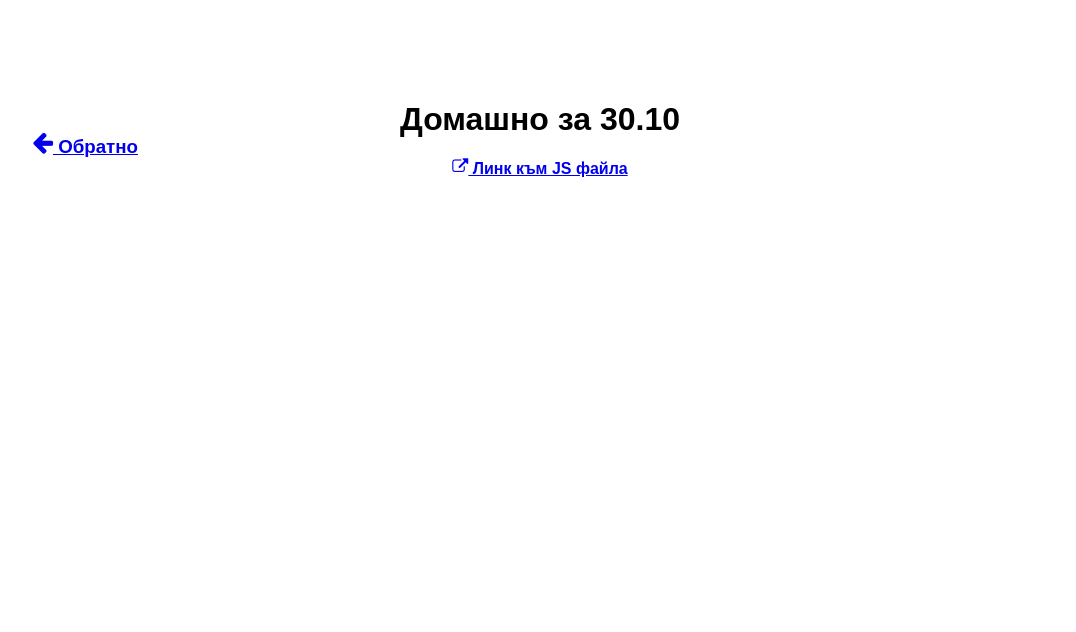
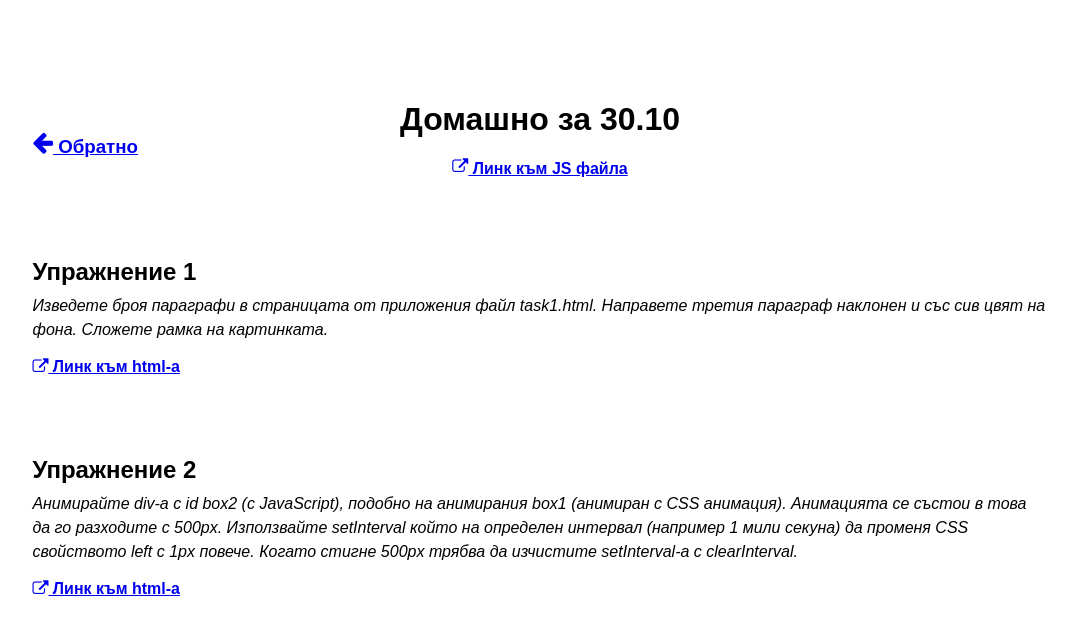
Before and after one commit to 7re3k0/Max_Plus_JavaScript_course, a plain HTML site: page 30_10_HW/index.html in a window 1280 px wide. Shown: the whole page, without its empty margins (100-1176 px from the left). Drawn offline with nearby package versions, Linux system fonts and the light colour scheme; a small style sheet from the web is missing.

Commit message:
Links to task 1 and task 2

```diff
--- a/30_10_HW/index.html
+++ b/30_10_HW/index.html
@@ -29,6 +29,20 @@
       <h1>Домашно за 30.10</h1>
       <h4><a href="https://github.com/7re3k0/Max_Plus_JavaScript_course/blob/master/30_10_HW/function.js" target="_blank"><i class="fa fa-external-link" aria-hidden="true"></i> Линк към JS файла</a></h4>
     </header>
+    <section>
+      <h2>Упражнение 1</h2>
+      <blockquote>
+        <p>Изведете броя параграфи в страницата от приложения файл task1.html. Направете третия параграф наклонен и със сив цвят на фона. Сложете рамка на картинката.</p>
+      </blockquote>
+      <h4 style="margin-top: 16px;"><a href="/Max_Plus_JavaScript_course/30_10_HW/task1.html" target="_blank"><i class="fa fa-external-link" aria-hidden="true"></i> Линк към html-a</a></h4>
+    </section>
+    <section>
+      <h2>Упражнение 2</h2>
+      <blockquote>
+        <p>Анимирайте div-a с id box2 (с JavaScript), подобно на анимирания box1 (анимиран с CSS анимация). Анимацията се състои в това да го разходите с 500px. Използвайте setInterval който на определен интервал (например 1 мили секуна) да променя CSS свойството left с 1px повече. Когато стигне 500px трябва да изчистите setInterval-a с clearInterval.</p>
+      </blockquote>
+      <h4 style="margin-top: 16px;"><a href="/Max_Plus_JavaScript_course/30_10_HW/task2.html" target="_blank"><i class="fa fa-external-link" aria-hidden="true"></i> Линк към html-a</a></h4>
+    </section>
 
   </main>
   <script src="function.js"></script>
```
